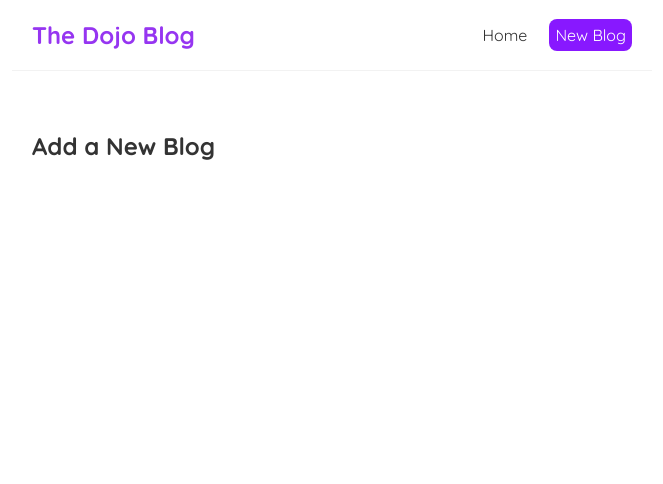
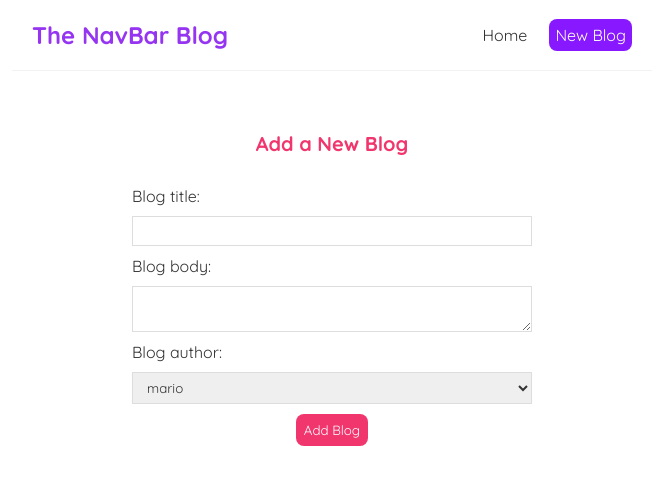
Before and after one commit to TorresjDev/Projects, a React (Create React App) app in the folder FrontEnd/react-pro/: page /create in a window 1280 px wide. Shown: the top 484 px of the page, without its empty margins (308-971 px from the left). Built offline with nearby package versions, Linux system fonts and the light colour scheme.

Commit message:
working on react prroejct

```diff
--- a/FrontEnd/react-pro/data/db.json
+++ b/FrontEnd/react-pro/data/db.json
@@ -20,12 +20,6 @@
     },
     {
       "title": "The Hobbit",
-			"body": "An Unexpected Journey",
-			"author": "Uell Stanley Andersen",
-			"id": 4
-		},
-		{
-			"title": "The Hobbit",
       "body": " An Unexpected Journey 2013",
       "author": "Peter Jackson",
       "id": 5
@@ -35,12 +29,6 @@
       "body": "The fellowship of the Ring",
       "author": "Peter Jackson",
       "id": 6
-		},
-		{
-			"title": "The Ninth Gate",
-			"body": "1999 Movie",
-			"author": "Johnny Depp",
-			"id": 7
     },
     {
       "title": "Tombstone",
--- a/FrontEnd/react-pro/src/App.js
+++ b/FrontEnd/react-pro/src/App.js
@@ -1,7 +1,8 @@
+import { BrowserRouter as Router, Route, Switch } from "react-router-dom";
 import Navbar from "./Navbar";
 import Create from "./Create";
 import Home from "./Home";
-import { BrowserRouter as Router, Route, Switch } from "react-router-dom";
+import BlogDetails from "./BlogDetails";
 
 function App() {
 	return (
@@ -16,6 +17,9 @@
 						<Route path="/create">
 							<Create />
 						</Route>
+						<Route path="/blogs/:id">
+							<BlogDetails />
+						</Route>
 						<Route path="/contact">Contact</Route>
 					</Switch>
 				</div>
--- /dev/null
+++ b/FrontEnd/react-pro/src/BlogDetails.js
@@ -0,0 +1,37 @@
+import { useHistory, useParams } from "react-router-dom";
+import useFetch from "./useFetch";
+
+const BlogDetails = () => {
+	const { id } = useParams();
+	const {
+		data: blog,
+		error,
+		isPending,
+	} = useFetch("http://localhost:8000/blogs/" + id);
+	const history = useHistory();
+
+	const handleClick = () => {
+		fetch("http://localhost:8000/blogs/" + blog.id, {
+			method: "DELETE",
+		}).then(() => {
+			history.push("/");
+		});
+	};
+
+	return (
+		<div className="blog-details">
+			{isPending && <div>Loading...</div>}
+			{error && <div>{error}</div>}
+			{blog && (
+				<article>
+					<h2>{blog.title}</h2>
+					<p>Written by {blog.author}</p>
+					<div>{blog.body}</div>
+					<button onClick={handleClick}>delete</button>
+				</article>
+			)}
+		</div>
+	);
+};
+
+export default BlogDetails;
--- a/FrontEnd/react-pro/src/BlogList.js
+++ b/FrontEnd/react-pro/src/BlogList.js
@@ -1,11 +1,15 @@
+import { Link } from "react-router-dom";
+
 const BlogList = ({ blogs, title }) => {
 	return (
 		<div className="bloglist">
 			<h2>{title}</h2>
 			{blogs.map((blog) => (
 				<div className="blog-preview" key={blog.id}>
-					<h2>{blog.title}</h2>
-					<p>Written by: {blog.author}</p>
+					<Link to={`/blogs/${blog.id}`}>
+						<h2>{blog.title}</h2>
+						<p>Written by: {blog.author}</p>
+					</Link>
 				</div>
 			))}
 		</div>
--- a/FrontEnd/react-pro/src/Create.js
+++ b/FrontEnd/react-pro/src/Create.js
@@ -1,7 +1,58 @@
+import { useState } from "react";
+import { useHistory } from "react-router-dom";
+
 const Create = () => {
+	const [title, setTitle] = useState("");
+	const [body, setBody] = useState("");
+	const [author, setAuthor] = useState("mario");
+	const [isPending, setIsPending] = useState(false);
+	const history = useHistory();
+
+	const handleSubmit = (e) => {
+		e.preventDefault();
+		const blog = { title, body, author };
+
+		setIsPending(true);
+
+		console.log(blog);
+
+		fetch("http://localhost:8000/blogs", {
+			method: "POST",
+			headers: { "Content-Type": "application/json" },
+			body: JSON.stringify(blog),
+		}).then(() => {
+			console.log("new blog created");
+			setIsPending(false);
+			// history.go(-1);
+			history.push("/");
+		});
+	};
+
 	return (
 		<div className="create">
 			<h2>Add a New Blog</h2>
+			<form onSubmit={handleSubmit}>
+				<label>Blog title:</label>
+				<input
+					type="text"
+					required
+					value={title}
+					onChange={(e) => setTitle(e.target.value)}
+				/>
+				<label>Blog body:</label>
+				<textarea
+					required
+					value={body}
+					onChange={(e) => setBody(e.target.value)}
+				></textarea>
+				<label>Blog author:</label>
+				<select value={author} onChange={(e) => setAuthor(e.target.value)}>
+					<option value="mario">mario</option>
+					<option value="yoshi">yoshi</option>
+				</select>
+				{!isPending && <button>Add Blog</button>}
+				{isPending && <button disabled>Adding blog....</button>}
+			</form>
 		</div>
 	);
 };
--- a/FrontEnd/react-pro/src/Navbar.js
+++ b/FrontEnd/react-pro/src/Navbar.js
@@ -3,7 +3,7 @@
 const Navbar = () => {
 	return (
 		<nav className="navbar">
-			<h1>The Dojo Blog</h1>
+			<h1>The NavBar Blog</h1>
 			<div className="links">
 				<Link to="/">Home</Link>
 				<Link
--- a/FrontEnd/react-pro/src/index.css
+++ b/FrontEnd/react-pro/src/index.css
@@ -57,3 +57,53 @@
 	color: #f1356d;
 	margin-bottom: 8px;
 }
+
+.blog-preview a {
+	text-decoration: none;
+}
+
+/* blog details page */
+
+.blog-details h2 {
+	font-size: 20px;
+	color: #f1356d;
+	margin-bottom: 10px;
+}
+
+.blog-details div {
+	margin: 20px 0;
+}
+
+/* create new blog form */
+.create {
+	max-width: 400px;
+	margin: 0 auto;
+	text-align: center;
+}
+.create label {
+	text-align: left;
+	display: block;
+}
+.create h2 {
+	font-size: 20px;
+	color: #f1356d;
+	margin-bottom: 30px;
+}
+.create input,
+.create textarea,
+.create select {
+	width: 100%;
+	padding: 6px 10px;
+	margin: 10px 0;
+	border: 1px solid #ddd;
+	box-sizing: border-box;
+	display: block;
+}
+.create button {
+	background: #f1356d;
+	color: #fff;
+	border: 0;
+	padding: 8px;
+	border-radius: 8px;
+	cursor: pointer;
+}
```
Lines whose indentation alone changed are shown as unchanged.
